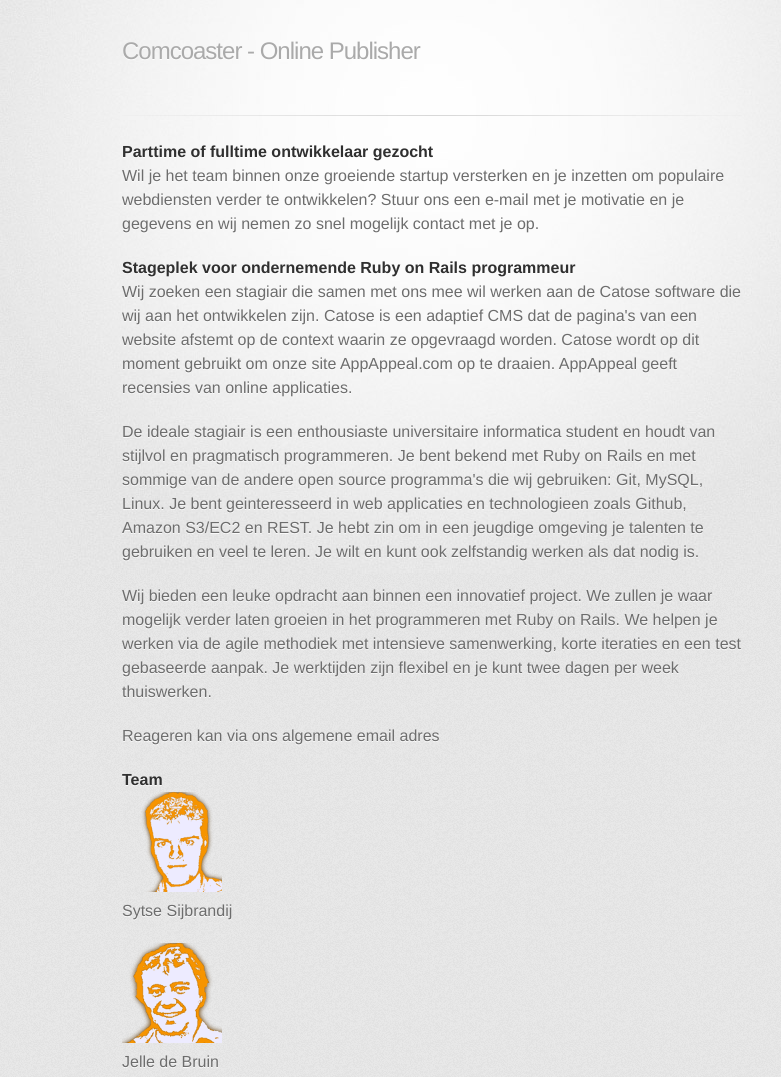
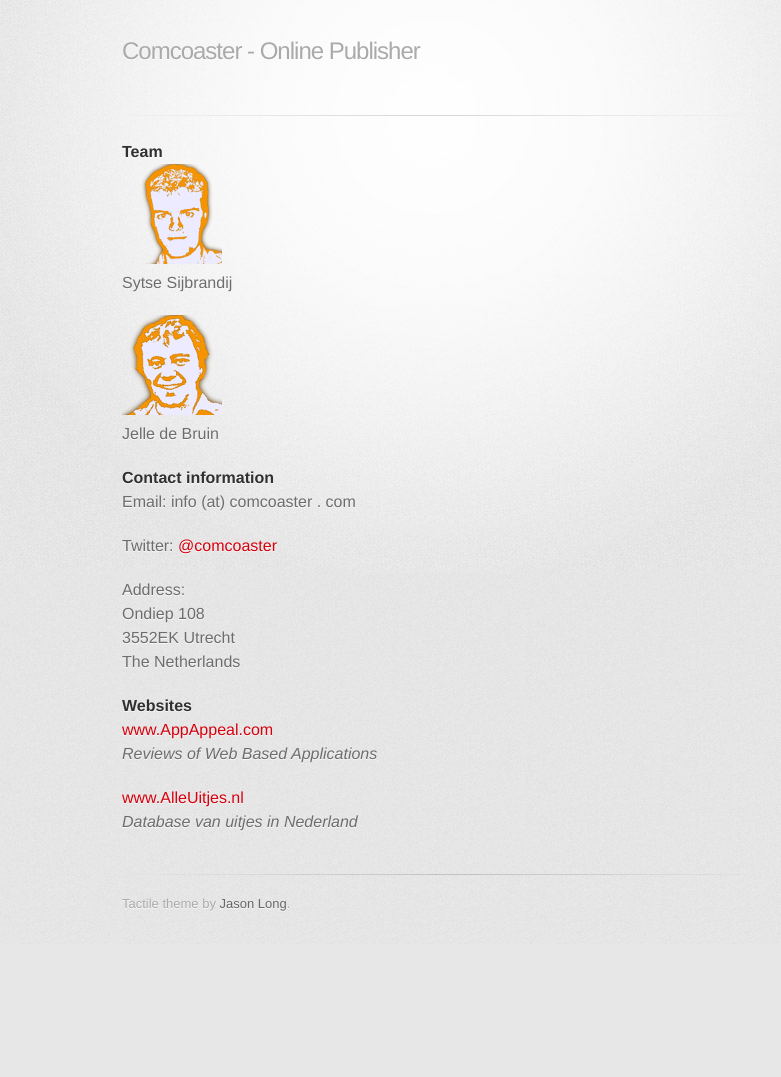
Before and after one commit to dosire/comcoaster.com, a plain HTML site: page index.html in a window 1280 px wide. Shown: the top 1077 px of the page, without its empty margins (208-989 px from the left). After the commit the page ends 944 px from the top, so only its background shows below. Drawn offline with Linux system fonts and the light colour scheme; a web font is replaced by a local one.

Commit message:
Remove employee request.

```diff
--- a/index.html
+++ b/index.html
@@ -24,39 +24,6 @@
         <hr>
 
         <section id="main_content">
-
-<h4>Parttime of fulltime ontwikkelaar gezocht</h4>
-<p>
-  Wil je het team binnen onze groeiende startup versterken en je inzetten om populaire webdiensten verder te ontwikkelen? Stuur ons een e-mail met je motivatie en je gegevens en wij nemen zo snel mogelijk contact met je op.
-</p>
-
-<h4>Stageplek voor ondernemende Ruby on Rails programmeur</h4>
-<p>
-  Wij zoeken een stagiair die samen met ons mee wil werken aan de Catose
-  software die wij aan het ontwikkelen zijn. Catose is een adaptief CMS dat de
-  pagina's van een website afstemt op de context waarin ze opgevraagd worden.
-  Catose wordt op dit moment gebruikt om onze site AppAppeal.com op te
-  draaien. AppAppeal geeft recensies van online applicaties.
-</p>
-<p>
-  De ideale stagiair is een enthousiaste universitaire informatica student en
-  houdt van stijlvol en pragmatisch programmeren. Je bent bekend met Ruby on
-  Rails en met sommige van de andere open source programma's die wij
-  gebruiken: Git, MySQL, Linux. Je bent geinteresseerd in web applicaties en
-  technologieen zoals Github, Amazon S3/EC2 en REST. Je hebt zin om in een
-  jeugdige omgeving je talenten te gebruiken en veel te leren. Je wilt en kunt
-  ook zelfstandig werken als dat nodig is.
-</p>
-<p>
-  Wij bieden een leuke opdracht aan binnen een innovatief project. We zullen
-  je waar mogelijk verder laten groeien in het programmeren met Ruby on Rails.
-  We helpen je werken via de agile methodiek met intensieve samenwerking,
-  korte iteraties en een test gebaseerde aanpak. Je werktijden zijn flexibel
-  en je kunt twee dagen per week thuiswerken.
-</p>
-<p>
-  Reageren kan via ons algemene email adres
-</p>
 
 <h4>Team</h4>
 <p>
```
